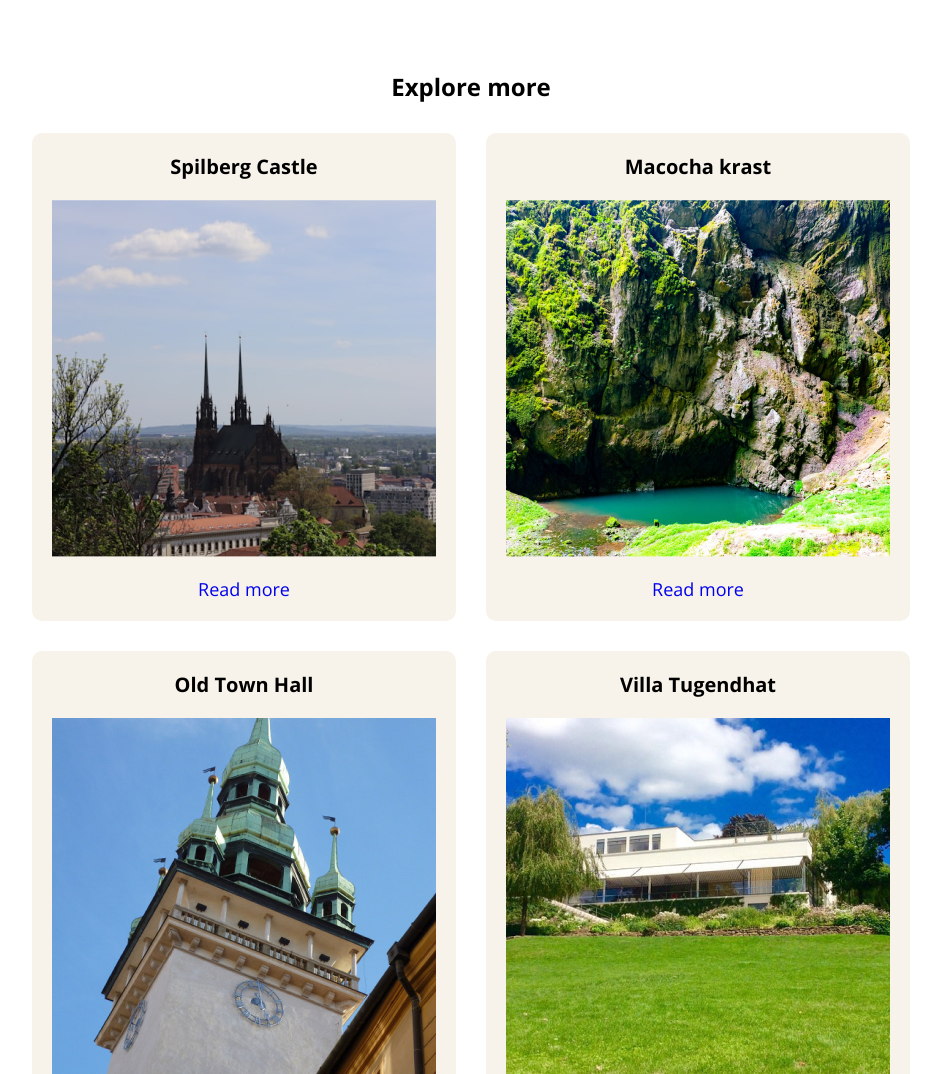
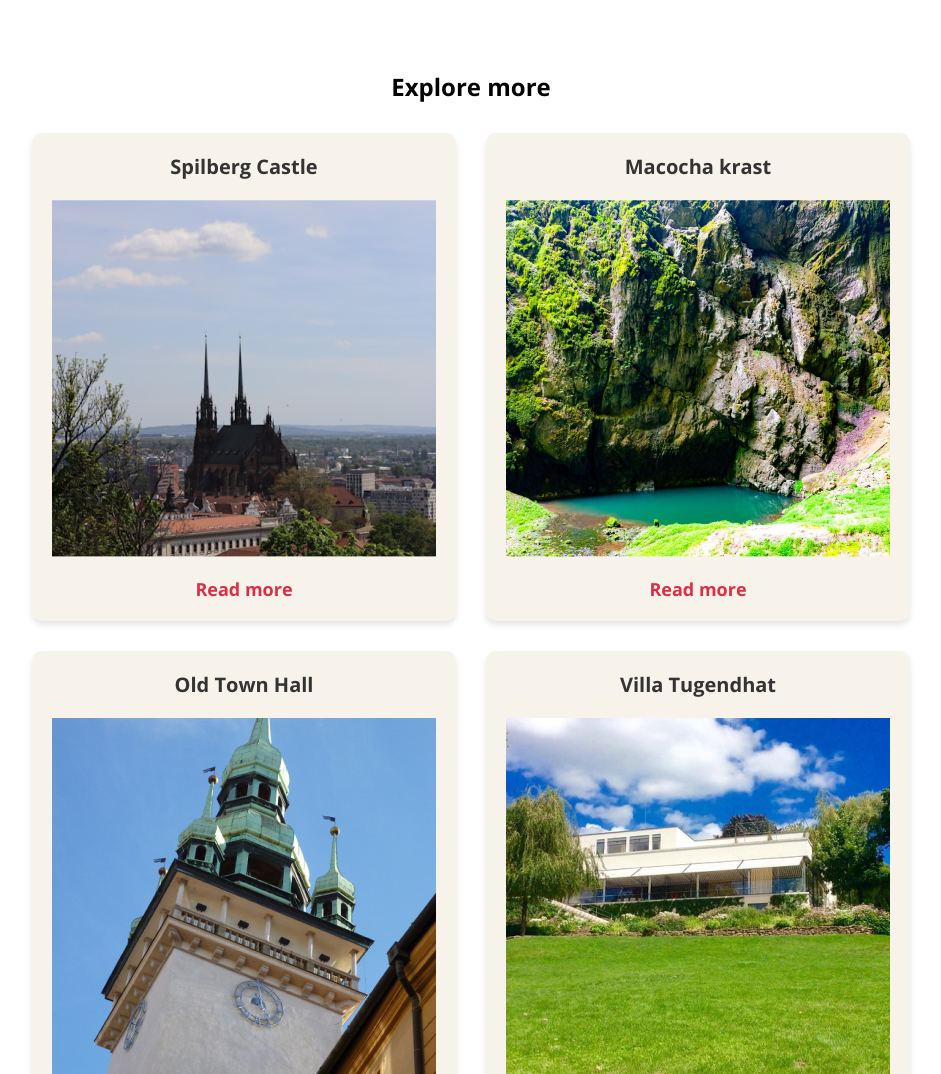
Before and after one commit to AntonMakas/ILoveBrno, a plain HTML site: page index.html in a window 1280 px wide. Shown: the part 960-2034 px from the top of the page, without its empty margins (169-1110 px from the left). Drawn offline with nearby package versions, Linux system fonts and the light colour scheme.

Commit message:
Animation on Explore cards + small fixes

```diff
--- a/index.html
+++ b/index.html
@@ -10,6 +10,7 @@
         <link rel="preconnect" href="https://fonts.googleapis.com">
         <link rel="preconnect" href="https://fonts.gstatic.com" crossorigin>
         <link href="https://fonts.googleapis.com/css2?family=Cormorant:ital,wght@0,300..700;1,300..700&family=Inter:ital,opsz,wght@0,14..32,100..900;1,14..32,100..900&family=Open+Sans:ital,wght@0,300..800;1,300..800&display=swap" rel="stylesheet">
+        <script src="/js/script.js"></script>
     </head>
     <body>
         <header class="header">
@@ -28,7 +29,7 @@
                             </a>
                         </li>
                         <li class="menu__item">
-                            <a href="#" class="menu__link">Place to Visit</a>
+                            <a href="#" class="menu__link">PlaceToVisit</a>
                         </li>
                         <li class="menu__item">
                             <a href="#" class="menu__link">Contacts</a>
@@ -52,6 +53,8 @@
                     Discover Brno, where history meets modernity. From Špilberk Castle to Villa Tugendhat, the city blends rich culture, vibrant life, and natural beauty. Whether exploring history, enjoying local cuisine, or attending events, Brno has something for everyone.
                 </p>
             </blockquote>
+
+
 
             <div class="explore">
                 <h2>Explore more</h2>
@@ -92,6 +95,8 @@
             </div>
         </main>
 
+
+
         <footer>
             <div class="footer">
                 <div class="footer__left">
--- a/style.css
+++ b/style.css
@@ -90,43 +90,81 @@
     line-height: normal;
 }
 
-.explore{
+.explore {
     justify-content: center;
     text-align: center;
     font-family: "Open Sans", serif;
 }
 
-table{
+table {
     margin-left: auto;
     margin-right: auto;
     justify-content: center;
     border-collapse: separate;
     border-spacing: 30px;
     width: 50%;
+}
 
- }
-
-.explore__card{
+.explore__card {
     text-align: center;
     background: #F7F2EA;
     border-radius: 10px;
     display: flex;
     flex-direction: column;
+
+    box-shadow: 0 4px 6px rgba(0, 0, 0, 0.1);
+    transition: transform 0.3s ease, box-shadow 0.3s ease;
 }
 
-.explore__img{
+.explore__card:hover {
+    transform: translateY(-5px);
+    box-shadow: 0 8px 15px rgba(0, 0, 0, 0.2);
+}
+
+.explore__img {
     padding: 20px 20px;
+    transition: transform 0.3s ease;
+}
+
+.explore__card:hover .explore__img {
+    transform: scale(1.05);
 }
 
 .explore__name {
     padding-top: 20px;
     font-size: 20px;
+    color: #333;
 }
 
-.explore__link{
+.explore__link {
     text-decoration: none;
     font-size: large;
     margin-bottom: 20px;
+    font-weight: bold;
+    color: #DD2E44;
+    position: relative;
+    overflow: hidden;
+    transition: color 0.3s ease, transform 0.3s ease;
+}
+
+.explore__link::before {
+    content: '';
+    position: absolute;
+    bottom: 0;
+    left: 50%;
+    width: 0;
+    height: 2px;
+    background: #DD2E44;
+    transition: all 0.3s ease;
+    transform: translateX(-50%);
+}
+
+.explore__link:hover {
+    transform: scale(1.1);
+}
+
+.explore__link:hover::before {
+    width: 80%;
 }
 
 /*----------FOOTER----------*/
```
